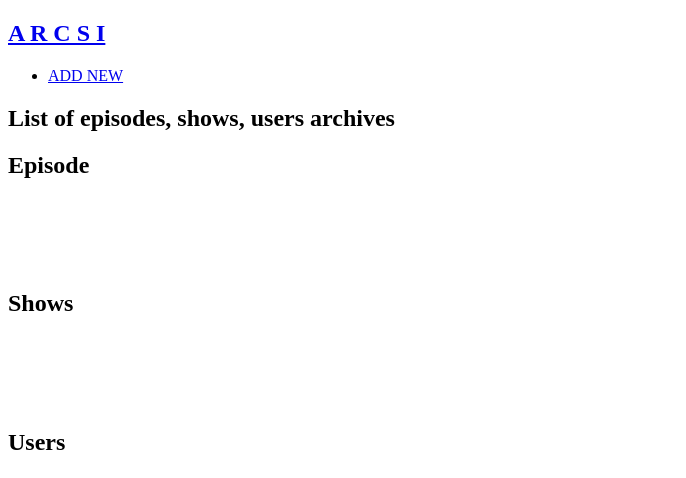
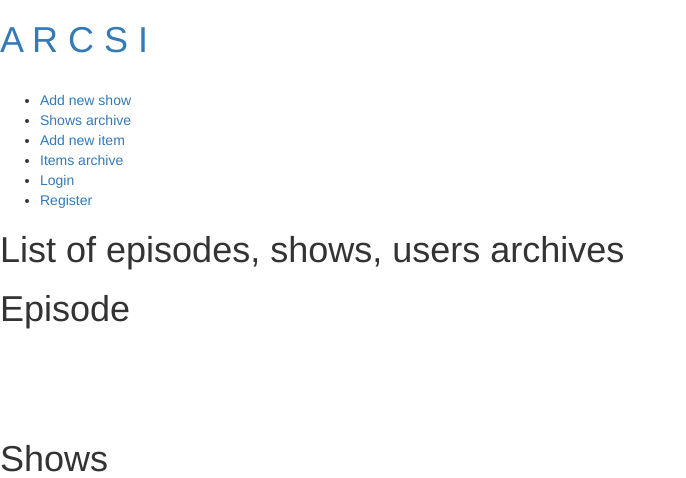
Before and after one commit to lahmacunradio/arcsi, a Flask app: page / in a window 1280 px wide. Shown: the top 478 px of the page, without its empty margins (0-686 px from the left). Run offline with Flask 2, Linux system fonts and the light colour scheme; data that the repository does not hold is empty; some libraries are stand-ins or nearby versions.

Commit message:
templates -- removed old templates and fixed base and main ones; added custom register and login templates for Flask-security

```diff
--- a/arcsi/templates/archive/list_archive.html
+++ b/arcsi/templates/archive/list_archive.html
@@ -12,11 +12,13 @@
 <p>Episode name: {{item.name}}</p>
 <p>Episode cover URL: {{item.image_url}}</p>
 <p>Episode description: {{item.description}}</p>
+<p>Episode language: {{item.language}}</p>
 <p>Episode play date: {{item.play_date}}</p>
 <p>Episode play file name: {{item.play_file_name}}</p>
 <p>Episode play length: {{item.length}}</p>
 <p>Episode live?: {{item.live}}</p>
-<p>Episode broadcasted?: {{item["broadcast"]}}</p>
+<p>Episode broadcasted?: {{item.broadcast}}</p>
+<p>Episode (currently) airing?: {{item.airing}}</p>
 <p>Episode archive lahmastore: {{item.archive_lahmastore}}</p>
 <p>Episode archive lahmastore URL : {{item.archive_lahmastore_canonical_url}}</p>
 <p>Episode archive mixcloud: {{item.archive_mixcloud}}</p>
@@ -34,10 +36,13 @@
 <p>Show host: {% for user in show.users %} {% if user.name %} {{ user.name }} {% else %} {{ user.email }}
     {% endif %}{% endfor %}
 </p>
+<p>Show active: {{show.active}}</p>
 <p>Show name: {{show.name}}</p>
 <p>Show description: {{show.description}}</p>
+<p>Show language: {{show.language}}</p>
 <p>Show cover image URL: {{show.cover_image_url}}</p>
 <p>Show playlist name: {{show.playlist_name}}</p>
+<p>Show frequency: {{show.frequency}}</p>
 <p>Show week: {{show.week}}</p>
 <p>Show day: {{show.day}}</p>
 <p>Show start: {{show.start}}</p>
--- a/arcsi/templates/base.html
+++ b/arcsi/templates/base.html
@@ -1,10 +1,29 @@
 <!doctype html>
+<html>
+
+<head>
   <title>{% block title %}{% endblock %}</title>
   <link rel="stylesheet" href="{{ url_for('static', filename='style.css') }}">
+  <link rel="stylesheet" href="https://maxcdn.bootstrapcdn.com/bootstrap/3.3.7/css/bootstrap.min.css"
+    integrity="sha384-BVYiiSIFeK1dGmJRAkycuHAHRg32OmUcww7on3RYdg4Va+PmSTsz/K68vbdEjh4u" crossorigin="anonymous">
+  <meta name="viewport" content="width=device-width, initial-scale=1">
+</head>
+
+<body>
   <nav>
-  <h1><a href="{{ url_for('router.archive') }}">A R C S I</a></h1>
+    <h1><a href="{{ url_for('router.archive') }}">A R C S I</a></h1><br>
     <ul>
-    <li><a href="{{ url_for('router.add') }}">ADD NEW</a>
+      <li><a href="{{ url_for('router.add_show') }}">Add new show</a></li>
+      <li><a href="{{ url_for('router.list_shows') }}">Shows archive</a></li>
+      <li><a href="{{ url_for('router.add_item') }}">Add new item</a></li>
+      <li><a href="{{ url_for('router.list_items') }}">Items archive</a></li>
+      {% if current_user.is_authenticated %}
+      <li><a href="{{ url_for('router.view_user') }}">User {{ current_user.email }}</a></li>
+      <li><a href="{{ url_for('security.logout') }}">Logout</a></li>
+      {% else %}
+      <li><a href="{{ url_for('security.login') }}">Login</a></li>
+      <li><a href="{{ url_for('security.register') }}">Register</a></li>
+      {% endif %}
     </ul>
   </nav>
   <section class="content">
@@ -17,3 +36,6 @@
 
     {% block content %}{% endblock %}
   </section>
+</body>
+
+</html>
--- a/arcsi/templates/security/login_user.html
+++ b/arcsi/templates/security/login_user.html
@@ -1,4 +1,4 @@
-{% extends "security/base.html" %}
+{% extends "base.html" %}
 {% from "security/_macros.html" import render_field_with_errors, render_field %}
 
 {% block content %}
@@ -11,5 +11,4 @@
     {{ render_field_with_errors(login_user_form.remember) }}
     {{ render_field(login_user_form.submit) }}
 </form>
-{% include "security/_menu.html" %}
 {% endblock %}
--- a/arcsi/templates/security/register_user.html
+++ b/arcsi/templates/security/register_user.html
@@ -1,4 +1,4 @@
-{% extends "security/base.html" %}
+{% extends "base.html" %}
 {% from "security/_macros.html" import render_field_with_errors, render_field %}
 
 {% block content %}
@@ -7,6 +7,7 @@
 <form action="{{ url_for_security('register') }}" method="POST" name="register_user_form">
     {{ register_user_form.hidden_tag() }}
     {{ render_field_with_errors(register_user_form.email) }}
+    {{ render_field_with_errors(register_user_form.name) }}
     {{ render_field_with_errors(register_user_form.password) }}
     {% if register_user_form.password_confirm %}
     {{ render_field_with_errors(register_user_form.password_confirm) }}
@@ -15,5 +16,4 @@
     {{ render_field_with_errors(register_user_form.butt_pw) }}
     {{ render_field(register_user_form.submit) }}
 </form>
-{% include "security/_menu.html" %}
 {% endblock %}
```
Also changed, not shown: arcsi/templates/add/add.html (deleted, +0 -26 lines), arcsi/view/add.py (deleted, +0 -8 lines). Lines whose indentation alone changed are shown as unchanged.
